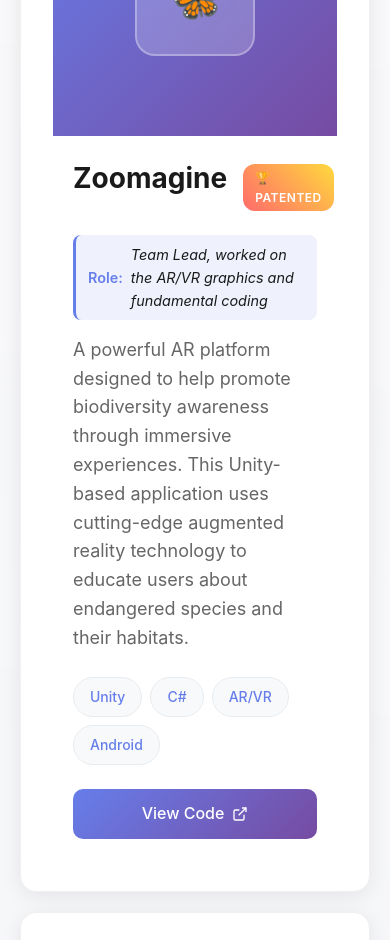
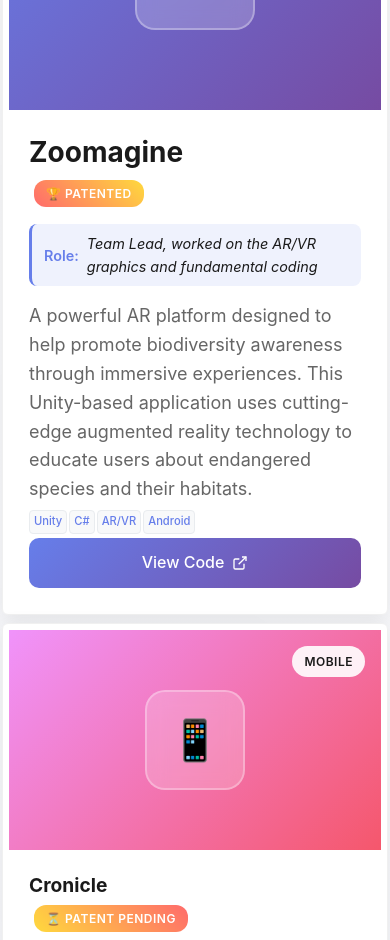
Before and after one commit to meenakshi2210/my-portfolio, a React (Create React App) app: page /projects in a window 390 px wide. Shown: the part 1060-2000 px from the top of the page. Built offline with nearby package versions, Linux system fonts and the light colour scheme.

Commit message:
responsiveness added

```diff
--- a/src/Projects.css
+++ b/src/Projects.css
@@ -529,9 +529,58 @@
   }
 
   .projects-grid {
-    grid-template-columns: repeat(auto-fit, minmax(280px, 1fr));
-    gap: 20px;
-    padding: 0 30px;
+    grid-template-columns: 1fr;
+    gap: 16px;
+    padding: 0 8px;
+  }
+
+  .project-card {
+    padding: 12px;
+    border-radius: 10px;
+  }
+
+  .project-header {
+    flex-direction: column;
+    align-items: flex-start;
+    gap: 6px;
+  }
+
+  .project-title {
+    font-size: 1.5rem;
+  }
+
+  .project-name {
+    font-size: 1.1rem;
+    padding: 6px 10px;
+    border-radius: 6px;
+  }
+
+  .project-status {
+    font-size: 0.8rem;
+    padding: 2px 8px;
+    border-radius: 6px;
+  }
+
+  .project-description {
+    font-size: 0.95rem;
+    margin-bottom: 10px;
+  }
+
+  .project-tech {
+    gap: 4px;
+    margin-bottom: 8px;
+  }
+
+  .tech-tag {
+    padding: 4px 8px;
+    font-size: 0.8rem;
+    border-radius: 8px;
+  }
+
+  .project-impact {
+    font-size: 0.95rem;
+    padding: 6px;
+    border-radius: 8px;
   }
 
   .project-card.featured {
@@ -565,8 +614,55 @@
   }
 
   .projects-grid {
-    grid-template-columns: 1fr;
-    padding: 0 20px;
+    padding: 0 2px;
+    gap: 8px;
+  }
+
+  .project-card {
+    padding: 6px;
+    border-radius: 6px;
+  }
+
+  .project-header {
+    gap: 4px;
+  }
+
+  .project-title {
+    font-size: 1.2rem;
+  }
+
+  .project-name {
+    font-size: 0.9rem;
+    padding: 4px 6px;
+    border-radius: 4px;
+  }
+
+  .project-status {
+    font-size: 0.7rem;
+    padding: 1px 5px;
+    border-radius: 4px;
+  }
+
+  .project-description {
+    font-size: 0.8rem;
+    margin-bottom: 6px;
+  }
+
+  .project-tech {
+    gap: 2px;
+    margin-bottom: 4px;
+  }
+
+  .tech-tag {
+    padding: 2px 4px;
+    font-size: 0.7rem;
+    border-radius: 4px;
+  }
+
+  .project-impact {
+    font-size: 0.8rem;
+    padding: 3px;
+    border-radius: 4px;
   }
 }
 
--- a/src/Projects.jsx
+++ b/src/Projects.jsx
@@ -168,7 +168,7 @@ export default function Projects() {
               <span className="stat-label">Patents</span>
             </div>
             <div className="project-stat">
-              <span className="stat-number">5</span>
+              <span className="stat-number">5+</span>
               <span className="stat-label">Technologies</span>
             </div>
           </motion.div>
--- a/src/Resume.css
+++ b/src/Resume.css
@@ -948,108 +948,111 @@
 }
 
 @media (max-width: 768px) {
-  .header-content {
+  .resume-main {
     grid-template-columns: 1fr;
-    gap: var(--space-sm);
-    padding: var(--space-sm);
-    text-align: center;
+    gap: var(--space-lg);
+    padding: 0 8px;
   }
-
-  .achievements-list {
-    grid-template-columns: repeat(auto-fit, minmax(220px, 1fr));
+  .resume-section {
+    padding: var(--space-md);
+    border-radius: var(--border-radius-md);
   }
-
-  .profile-section {
+  .section-title {
+    font-size: var(--font-size-lg);
+    margin-bottom: var(--space-md);
+  }
+  .projects-grid {
+    grid-template-columns: 1fr;
+    gap: var(--space-md);
+  }
+  .project-card {
+    padding: var(--space-md);
+    border-radius: var(--border-radius-md);
+  }
+  .project-header {
     flex-direction: column;
+    align-items: flex-start;
     gap: var(--space-xs);
-    text-align: center;
   }
-
-  .profile-image {
-    width: 60px;
-    height: 60px;
+  .project-name {
+    font-size: var(--font-size-base);
+    padding: 6px 10px;
+    border-radius: 6px;
   }
-
-  .profile-name {
-    font-size: var(--font-size-xl);
+  .project-status {
+    font-size: var(--font-size-xs);
+    padding: 2px 8px;
+    border-radius: 6px;
   }
-
-  .contact-info {
-    align-items: center;
-    width: 100%;
+  .project-description {
+    font-size: var(--font-size-sm);
+    margin-bottom: var(--space-sm);
   }
-
-  .contact-item {
-    justify-content: center;
-    min-width: auto;
-    width: auto;
+  .project-tech {
+    gap: var(--space-xs);
+    margin-bottom: var(--space-sm);
+  }
+  .tech-tag {
     padding: 4px 8px;
-    font-size: 0.7rem;
+    font-size: var(--font-size-xs);
+    border-radius: 8px;
   }
-
-  .contact-links {
-    justify-content: center;
-    flex-wrap: wrap;
-  }
-
-  .contact-link {
-    flex: 0;
-    min-width: auto;
-    text-align: center;
-    padding: 4px 8px;
-    font-size: 0.7rem;
+  .project-impact {
+    font-size: var(--font-size-sm);
+    padding: var(--space-xs);
+    border-radius: 8px;
   }
 }
-
 @media (max-width: 480px) {
-  .header-content {
-    padding: var(--space-xs);
+  .resume-main {
+    padding: 0 2px;
+    gap: var(--space-xs);
   }
-
-  .achievements-list {
-    grid-template-columns: 1fr;
-    gap: var(--space-sm);
+  .resume-section {
+    padding: var(--space-sm);
+    border-radius: var(--border-radius-sm);
   }
-
-  .achievements-full-width {
-    margin: var(--space-md) 10px;
-    width: calc(100% - 20px);
+  .section-title {
+    font-size: var(--font-size-base);
+    margin-bottom: var(--space-sm);
   }
-
-  .profile-image {
-    width: 50px;
-    height: 50px;
+  .projects-grid {
+    gap: var(--space-xs);
   }
-
-  .profile-name {
-    font-size: var(--font-size-lg);
+  .project-card {
+    padding: var(--space-sm);
+    border-radius: var(--border-radius-sm);
   }
-
-  .profile-title {
+  .project-header {
+    gap: 2px;
+  }
+  .project-name {
     font-size: var(--font-size-sm);
+    padding: 4px 6px;
+    border-radius: 4px;
   }
-
-  .profile-tagline {
+  .project-status {
     font-size: 0.7rem;
+    padding: 1px 5px;
+    border-radius: 4px;
   }
-
-  .contact-item {
-    font-size: 0.65rem;
-    padding: 3px 6px;
-    min-width: auto;
-    width: auto;
+  .project-description {
+    font-size: var(--font-size-xs);
+    margin-bottom: var(--space-xs);
   }
-
-  .contact-links {
-    flex-direction: column;
-    width: 100%;
-    gap: 4px;
+  .project-tech {
+    gap: 2px;
+    margin-bottom: var(--space-xs);
   }
-
-  .contact-link {
-    text-align: center;
-    padding: 3px 6px;
-    font-size: 0.65rem;
+  .tech-tag {
+    padding: 2px 4px;
+    font-size: var(--font-size-xs);
+    border-radius: 4px;
+  }
+  .project-impact {
+    font-size: var(--font-size-xs);
+    padding: 3px;
+    border-radius: 4px;
   }
 }
 
--- a/src/portfolio.css
+++ b/src/portfolio.css
@@ -14,7 +14,17 @@
   --shadow-sm: 0 4px 20px rgba(0, 0, 0, 0.08);
   --shadow-lg: 0 20px 40px rgba(0, 0, 0, 0.12);
   --border-radius: 20px;
+  --border-radius-sm: 10px;
+  --border-radius-md: 15px;
   --transition: all 0.3s cubic-bezier(0.4, 0, 0.2, 1);
+  --font-size-base: 1rem;
+  --font-size-sm: 0.875rem;
+  --font-size-xs: 0.75rem;
+  --font-size-lg: 1.125rem;
+  --space-xs: 8px;
+  --space-sm: 12px;
+  --space-md: 16px;
+  --space-lg: 24px;
 }
 
 /* Reset and base styles */
@@ -935,8 +945,62 @@ body {
     width: 250px;
     height: 250px;
   }
+
+  .resume-main {
+    grid-template-columns: 1fr;
+    gap: var(--space-lg);
+    padding: 0 8px;
+  }
+  .resume-section {
+    padding: var(--space-md);
+    border-radius: var(--border-radius-md);
+  }
+  .section-title {
+    font-size: var(--font-size-lg);
+    margin-bottom: var(--space-md);
+  }
+  .projects-grid {
+    grid-template-columns: 1fr;
+    gap: var(--space-md);
+  }
+  .project-card {
+    padding: var(--space-md);
+    border-radius: var(--border-radius-md);
+  }
+  .project-header {
+    flex-direction: column;
+    align-items: flex-start;
+    gap: var(--space-xs);
+  }
+  .project-name {
+    font-size: var(--font-size-base);
+    padding: 6px 10px;
+    border-radius: 6px;
+  }
+  .project-status {
+    font-size: var(--font-size-xs);
+    padding: 2px 8px;
+    border-radius: 6px;
+  }
+  .project-description {
+    font-size: var(--font-size-sm);
+    margin-bottom: var(--space-sm);
+  }
+  .project-tech {
+    gap: var(--space-xs);
+    margin-bottom: var(--space-sm);
+  }
+  .tech-tag {
+    padding: 4px 8px;
+    font-size: var(--font-size-xs);
+    border-radius: 8px;
+  }
+  .project-impact {
+    font-size: var(--font-size-sm);
+    padding: var(--space-xs);
+    border-radius: 8px;
+  }
 }
-
 @media (max-width: 480px) {
   .section-container {
     padding: 0 16px;
@@ -966,6 +1030,57 @@ body {
   .service-card,
   .education-content {
     padding: 24px;
+  }
+
+  .resume-main {
+    padding: 0 2px;
+    gap: var(--space-xs);
+  }
+  .resume-section {
+    padding: var(--space-sm);
+    border-radius: var(--border-radius-sm);
+  }
+  .section-title {
+    font-size: var(--font-size-base);
+    margin-bottom: var(--space-sm);
+  }
+  .projects-grid {
+    gap: var(--space-xs);
+  }
+  .project-card {
+    padding: var(--space-sm);
+    border-radius: var(--border-radius-sm);
+  }
+  .project-header {
+    gap: 2px;
+  }
+  .project-name {
+    font-size: var(--font-size-sm);
+    padding: 4px 6px;
+    border-radius: 4px;
+  }
+  .project-status {
+    font-size: 0.7rem;
+    padding: 1px 5px;
+    border-radius: 4px;
+  }
+  .project-description {
+    font-size: var(--font-size-xs);
+    margin-bottom: var(--space-xs);
+  }
+  .project-tech {
+    gap: 2px;
+    margin-bottom: var(--space-xs);
+  }
+  .tech-tag {
+    padding: 2px 4px;
+    font-size: var(--font-size-xs);
+    border-radius: 4px;
+  }
+  .project-impact {
+    font-size: var(--font-size-xs);
+    padding: 3px;
+    border-radius: 4px;
   }
 }
 
```
